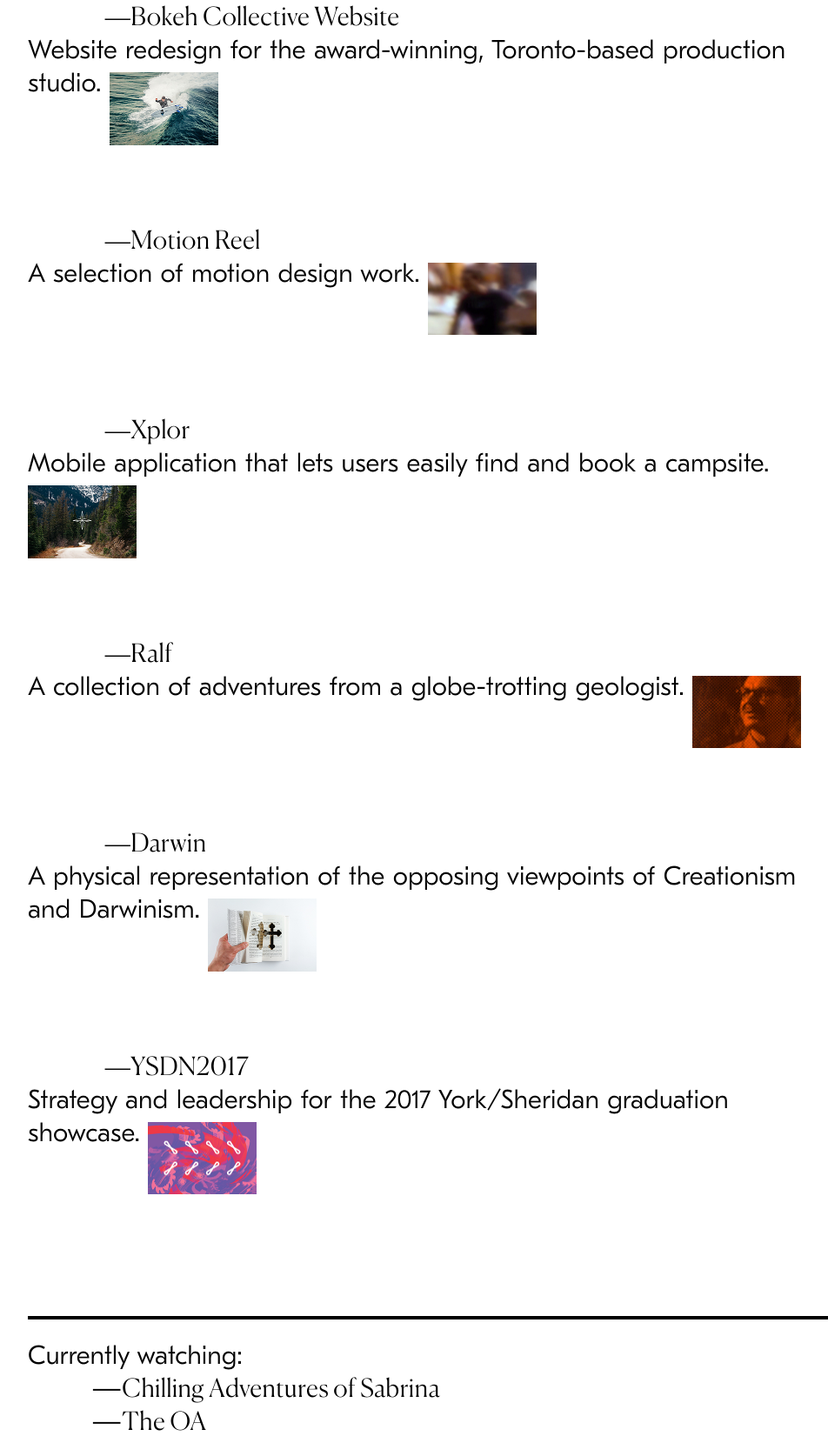
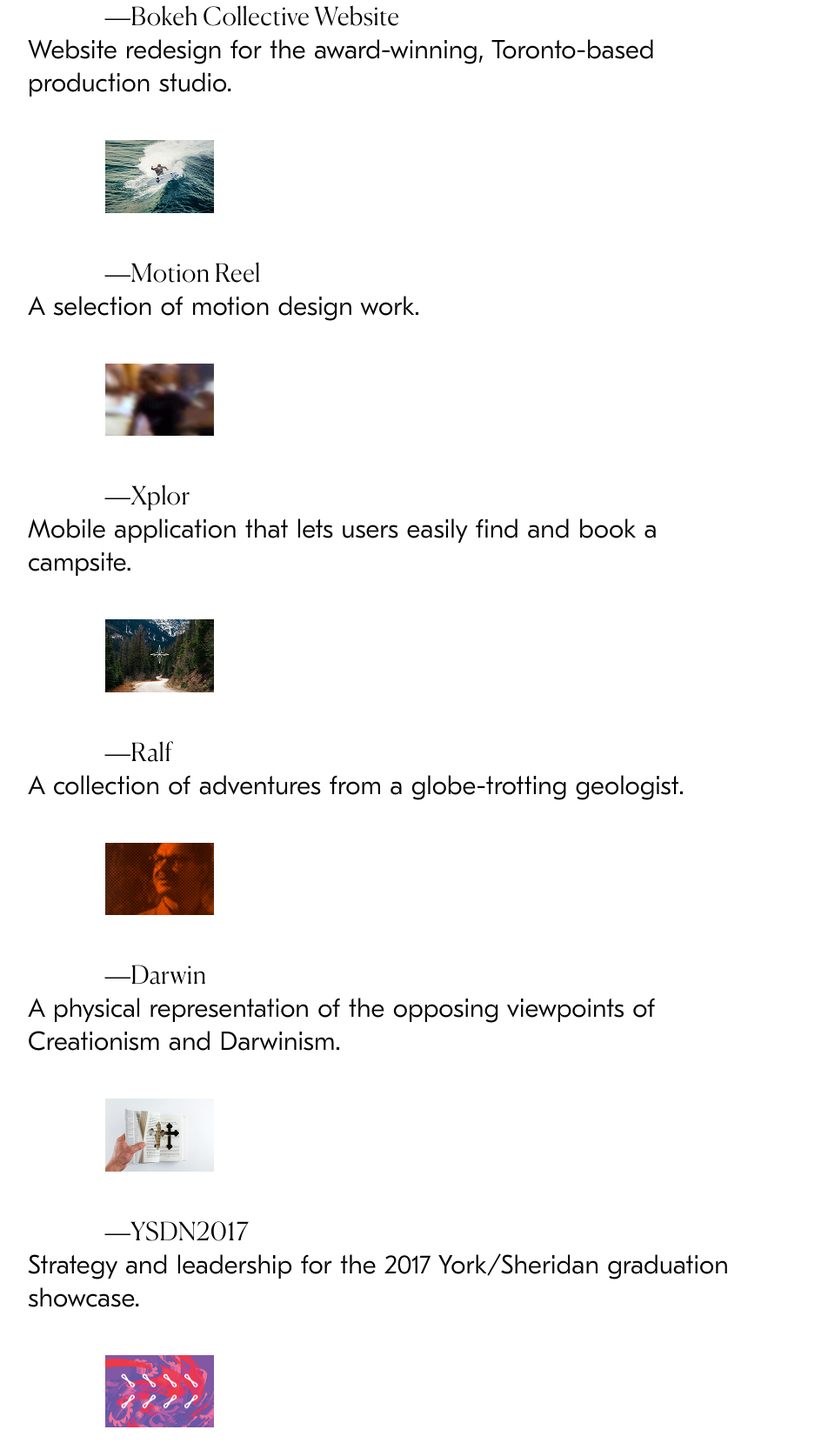
Before and after one commit to bkall/portfolio, a plain HTML site: page index.html in a window 1280 px wide. Shown: the part 824-2483 px from the top of the page at 87% size, without its empty margins (96-1048 px from the left). Drawn offline with nearby package versions, Linux system fonts and the light colour scheme.

Commit message:
Add files via upload

```diff
--- a/index.html
+++ b/index.html
@@ -7,7 +7,7 @@
   <title>Brian Kall</title>
   <meta name="description" content="Brian Kall is a designer in Toronto.">
   <meta name="author" content="Brian Kall">
-  <meta name="keywords" content="Brian Kall, Toronto, York University, Sheridan College, YSDN, design, graphic design, book design, motion design, nihilism, Nietzsche, Friedrich Nietzsche, Decline of Cosmological Values, Breaking Bad, title design, opening credits, main titles, Myth of Sisyphus, Sisyphus, Albert Camus, Ralf Kall, geologist, memoir, movie, movies, blockbuster, mainstream, critic, critical, religion, philosophy, charles darwin, darwin, origin of species, darwinism, creationism, bible, book of genesis, exhibition design, web design, website, interactive, interactive design, interactivity, user, user experience, experience, experiential design, committee, co-chair, coordination, project coordination, management, project management, interaction, interaction design, interactivity, mobile, mobile application, mobile app, app, camping, video">
+  <meta name="keywords" content="Brian Kall, Toronto, York University, Sheridan College, YSDN, design, graphic design, book design, motion design, Ralf Kall, geologist, memoir, religion, philosophy, charles darwin, darwin, origin of species, darwinism, creationism, bible, book of genesis, exhibition design, web design, website, interactive, interactive design, interactivity, user, user experience, experience, experiential design, committee, co-chair, coordination, project coordination, management, project management, interaction, interaction design, interactivity, mobile, mobile application, mobile app, app, camping, video">
 
   <!-- Mobile Specific Metas
   ––––––––––––––––––––––––––––––––––––––––––––––––––-->
@@ -51,7 +51,6 @@
 		</div>
 
 
-
 <!-- Bokeh Website Redesign
 ––––––––––––––––––––––––––––––––––––––––––––––––––-->
 		<div class="row" id="bokehsite">
@@ -62,12 +61,17 @@
 			</div>
 		</div>
 		<div class="row">
-			<div class="eleven columns">
-				<p class="main-p">Website redesign for the award-winning, Toronto-based production studio. <a href="pages/bokehsite.html"><img class="main-img u-max-full-width" id="bokehsite-hover2" src="images/main/bokehsite-main.jpg"></a>
-				</p>
+			<div class="ten columns">
+				<p class="main-p">Website redesign for the award-winning, Toronto-based production studio.</p>
 			</div>
 		</div>
-
+		<div class="row">
+			<div class="offset-by-one column">
+				<div class="seven columns">
+					<a id="a-img-main" href="pages/bokehsite.html"><img class="main-img u-max-full-width" id="bokehsite-hover2" src="images/main/bokehsite-main.jpg"></a>
+				</div>
+			</div>
+		</div>
 
 
 <!-- Motion Design Reel
@@ -80,12 +84,17 @@
 			</div>
 		</div>
 		<div class="row">
-			<div class="eleven columns">
-				<p class="main-p">A selection of motion design work. <a href="pages/motionreel.html"><img class="main-img u-max-full-width" id="motionreel-hover2" src="images/main/motionreel-main.jpg"></a>
-				</p>
+			<div class="ten columns">
+				<p class="main-p">A selection of motion design work.</p>
 			</div>
 		</div>
-
+		<div class="row">
+			<div class="offset-by-one column">
+				<div class="seven columns">
+					<a id="a-img-main" href="pages/motionreel.html"><img class="main-img u-max-full-width" id="motionreel-hover2" src="images/main/motionreel-main.jpg"></a>
+				</div>
+			</div>
+		</div>
 
 
 <!-- Xplor
@@ -98,9 +107,15 @@
 			</div>
 		</div>
 		<div class="row">
-			<div class="eleven columns">
-				<p class="main-p">Mobile application that lets users easily find and book a campsite. <a href="pages/xplor.html"><img class="main-img u-max-full-width" id="xplor-hover2" src="images/main/xplor-main.jpg"></a>
-				</p>
+			<div class="ten columns">
+				<p class="main-p">Mobile application that lets users easily find and book a campsite.</p>
+			</div>
+		</div>
+		<div class="row">
+			<div class="offset-by-one column">
+				<div class="seven columns">
+					<a id="a-img-main" href="pages/xplor.html"><img class="main-img u-max-full-width" id="xplor-hover2" src="images/main/xplor-main.jpg"></a>
+				</div>
 			</div>
 		</div>
 
@@ -116,12 +131,17 @@
 			</div>
 		</div>
 		<div class="row">
-			<div class="eleven columns">
-				<p class="main-p">A collection of adventures from a globe-trotting geologist. <a href="pages/ralf.html"><img class="main-img u-max-full-width" id="ralf-hover2" src="images/main/ralf-main.jpg"></a>
-				</p>
+			<div class="ten columns">
+				<p class="main-p">A collection of adventures from a globe-trotting geologist.</p>
 			</div>
 		</div>
-
+		<div class="row">
+			<div class="offset-by-one column">
+				<div class="seven columns">
+					<a id="a-img-main" href="pages/ralf.html"><img class="main-img u-max-full-width" id="ralf-hover2" src="images/main/ralf-main.jpg"></a>
+				</div>
+			</div>
+		</div>
 
 
 <!-- Darwin
@@ -134,9 +154,15 @@
 			</div>
 		</div>
 		<div class="row">
-			<div class="eleven columns">
-				<p class="main-p">A physical representation of the opposing viewpoints of Creationism and Darwinism. <a href="pages/darwin.html"><img class="main-img" id="darwin-hover2" src="images/main/darwin-main.jpg"></a>
-				</p>
+			<div class="ten columns">
+				<p class="main-p">A physical representation of the opposing viewpoints of Creationism and Darwinism.</p>
+			</div>
+		</div>
+		<div class="row">
+			<div class="offset-by-one column">
+				<div class="seven columns">
+					<a id="a-img-main" href="pages/darwin.html"><img class="main-img u-max-full-width" id="darwin-hover2" src="images/main/darwin-main.jpg"></a>
+				</div>
 			</div>
 		</div>
 
@@ -152,9 +178,15 @@
 			</div>
 		</div>
 		<div class="row">
-			<div class="eleven columns">
-				<p class="main-p">Strategy and leadership for the 2017 York/Sheridan graduation showcase. <a href="pages/ysdn2017.html"><img class="main-img u-max-full-width" id="ysdn2017-hover2" src="images/main/ysdn2017-main.jpg"></a>
-				</p>
+			<div class="ten columns">
+				<p class="main-p">Strategy and leadership for the 2017 York/Sheridan graduation showcase.</p>
+			</div>
+		</div>
+		<div class="row">
+			<div class="offset-by-one column">
+				<div class="seven columns">
+					<a id="a-img-main" href="pages/ysdn2017.html"><img class="main-img u-max-full-width" id="ysdn2017-hover2" src="images/main/ysdn2017-main.jpg"></a>
+				</div>
 			</div>
 		</div>
 
@@ -192,7 +224,8 @@
 	  		</div>
 
 <!-- Listening -->
-	  		<div class="row">
+	  		<!--
+<div class="row">
 		  		<div class="ten columns">
 		  			<p>Currently listening to:</p>
 		  			<div class="row">
@@ -202,6 +235,7 @@
 		  			</div>
 		  		</div>
 	  		</div>
+-->
 	  	</footer>
   	</div>
 
```
